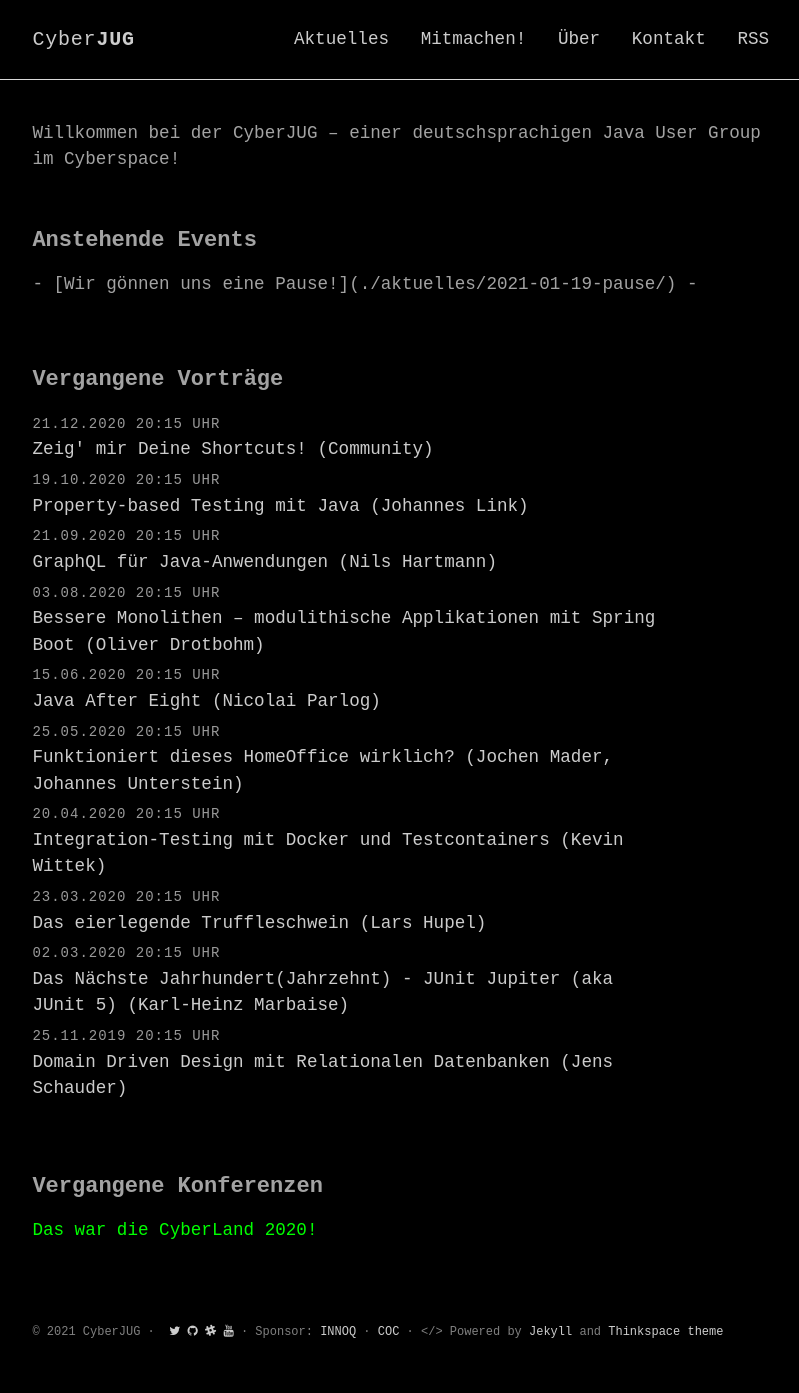
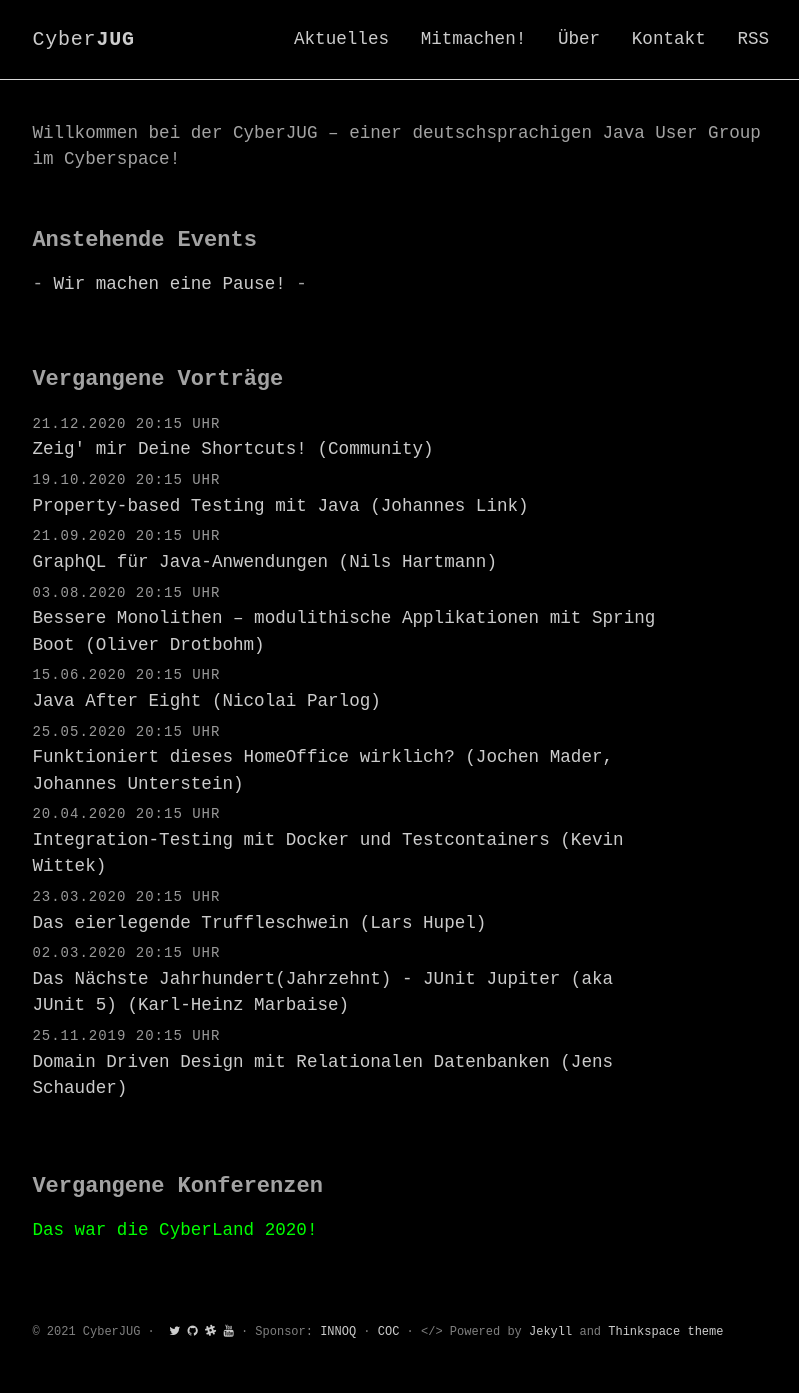
Before and after one commit to cyberjug/website, a Jekyll site: the page built from docs/index.html, in a window 1280 px wide. Shown: the whole page, without its empty margins (234-1033 px from the left). Built offline with Jekyll 4.4.1, drawn with Linux system fonts in a browser that asks for light colours; some web fonts are replaced.

Commit message:
fix link

```diff
--- a/docs/index.html
+++ b/docs/index.html
@@ -15,7 +15,7 @@
     <h2>Anstehende Events </h2>
 
     {% if site.upcoming.size == 0 %}
-    - [Wir gönnen uns eine Pause!](./aktuelles/2021-01-19-pause/) -
+    - <a href="aktuelles/2021-01-19-pause/">Wir machen eine Pause!</a> -
     {% endif %}
 
     {% assign dates = site.upcoming | sort: 'date' %}
```
Also changed, not shown: other parts of docs/index.html (+1 -1 lines).
